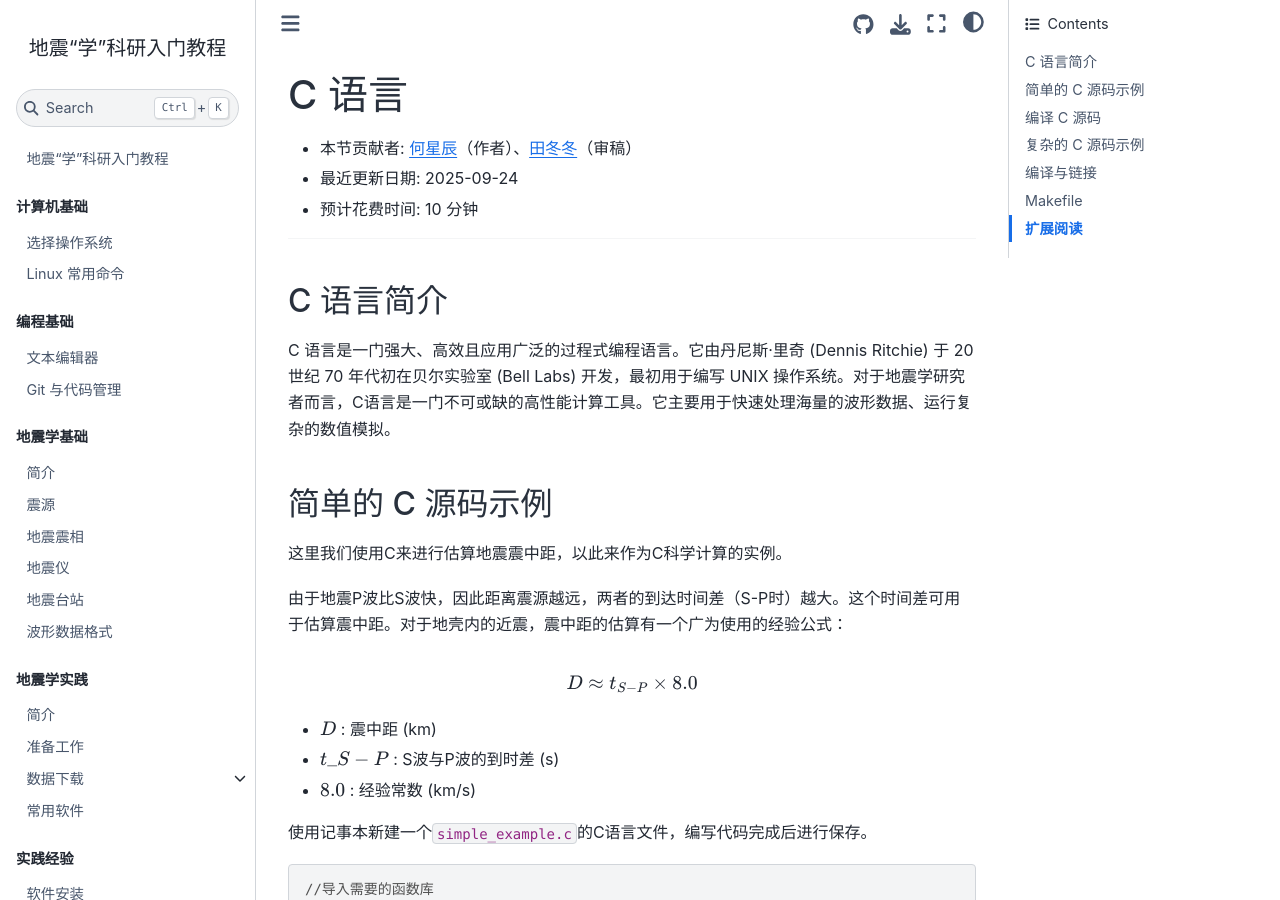
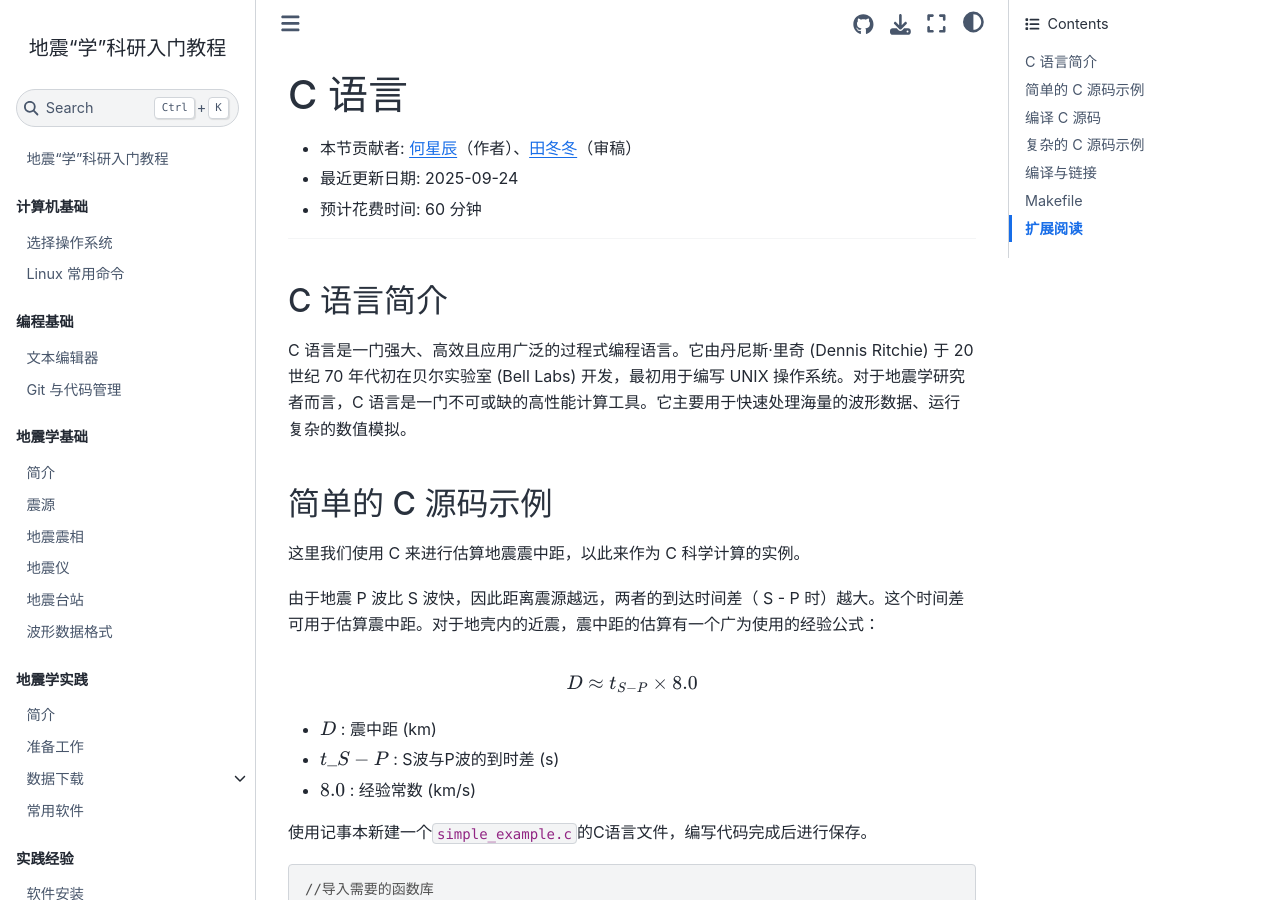
Before and after one commit to seismo-learn/seismology101, a Jupyter Book: the page built from source/programming/c.md, in a window 1280 px wide and 900 px high. Built offline with Jupyter Book 1.0.4 settings and Sphinx 7.4.7 and the Sphinx Book theme 1.1.4, drawn with Linux system fonts in a browser that asks for light colours; pages that are not in the unit, such as notebooks, are missing from menus; some of the changed text lies outside the part shown.

Commit message:
git commit --amend

````diff
--- a/source/programming/c.md
+++ b/source/programming/c.md
@@ -1,33 +1,20 @@
----
-jupytext:
-  text_representation:
-    extension: .md
-    format_name: myst
-    format_version: 0.13
-    jupytext_version: 1.13.0
-kernelspec:
-  display_name: C++17
-  language: c++
-  name: xcpp17
----
-
 # C 语言
 
 - 本节贡献者: [何星辰](https://github.com/Chuan1937)（作者）、[田冬冬](https://me.seisman.info/)（审稿）
 - 最近更新日期: 2025-09-24
-- 预计花费时间: 10 分钟
+- 预计花费时间: 60 分钟
 
 ---
+
 ## C 语言简介
 
-
-C 语言是一门强大、高效且应用广泛的过程式编程语言。它由丹尼斯·里奇 (Dennis Ritchie) 于 20 世纪 70 年代初在贝尔实验室 (Bell Labs) 开发，最初用于编写 UNIX 操作系统。对于地震学研究者而言，C语言是一门不可或缺的高性能计算工具。它主要用于快速处理海量的波形数据、运行复杂的数值模拟。
+C 语言是一门强大、高效且应用广泛的过程式编程语言。它由丹尼斯·里奇 (Dennis Ritchie) 于 20 世纪 70 年代初在贝尔实验室 (Bell Labs) 开发，最初用于编写 UNIX 操作系统。对于地震学研究者而言，C 语言是一门不可或缺的高性能计算工具。它主要用于快速处理海量的波形数据、运行复杂的数值模拟。
 
 ## 简单的 C 源码示例
 
-这里我们使用C来进行估算地震震中距，以此来作为C科学计算的实例。
+这里我们使用 C 来进行估算地震震中距，以此来作为 C 科学计算的实例。
 
-由于地震P波比S波快，因此距离震源越远，两者的到达时间差（S-P时）越大。这个时间差可用于估算震中距。对于地壳内的近震，震中距的估算有一个广为使用的经验公式：
+由于地震 P 波比 S 波快，因此距离震源越远，两者的到达时间差（ S - P 时）越大。这个时间差可用于估算震中距。对于地壳内的近震，震中距的估算有一个广为使用的经验公式：
 
 $$D \approx t_{S-P} \times 8.0$$
 
@@ -36,6 +23,7 @@
   - **$8.0$** : 经验常数 (km/s)
 
 使用记事本新建一个`simple_example.c`的C语言文件，编写代码完成后进行保存。
+
 ```c
 //导入需要的函数库
 #include <stdio.h>
@@ -61,7 +49,9 @@
     return 0;
 }
 ```
+
 ## 编译 C 源码
+
 简单来说，编译就是一个“翻译”过程。编写的 C 代码（.c 文件）是人类可以理解的“高级语言”。但是，计算机的中央处理器（CPU）只能理解由 0 和 1 组成的“机器语言”。编译器 (Compiler) 就是一个翻译程序，它读取 C 源码，将其翻译成 CPU 可以直接执行的机器码文件（在 Windows 上是 .exe 文件，在 Linux/macOS 上通常没有后缀）。
 
 **安装编译器**
@@ -70,12 +60,13 @@
 
 - **Linux (Ubuntu/Debian)**: GCC 通常已预装。如果没有，打开终端运行：
 
-```
+```bash
 sudo apt update && sudo apt install build-essential
 ```
 
 - **macOS**: 需要安装 Xcode 命令行工具。打开“终端” (Terminal) 程序，运行：
-```
+
+```bash
 xcode-select --install
 ```
 
@@ -86,13 +77,15 @@
 
 然后，运行以下命令：
 
-```
+```bash
 gcc simple_example.c -o simple_example
 ```
-`-o`表示编译后的输出文件名，执行完后会生成一个名为`simple_example`的文件。
+
+`-o` 表示编译后的输出文件名，执行完后会生成一个名为`simple_example`的文件。
 
 最后通过以下命令运行它：
-```
+
+```bash
 ./simple_example
 ```
 
@@ -107,7 +100,6 @@
 
 接下来，我们将编写一个相对复杂的程序，用于模拟地震波的射线路径与走时。在程序设计上，将算法模型的定义、具体实现以及主程序调用进行模块化分离，以便更好地管理与集成各个功能。
 
-
 :::{figure} c.png
 :align: center
 :alt: "平面波穿过两个均匀半空间之间的水平界面"
@@ -118,7 +110,6 @@
 :::
 
 在地震学研究中，地球常被理想化为由若干水平均匀的速度层叠加而成，且速度随深度逐渐增大。地震波在这种层状介质中传播时，会在各层界面发生折射，$\theta$不断变大，传播方向逐步趋向水平。随着速度的不断增加，入射角 $\theta$ 会逐渐逼近 $90^\circ$，最终使射线转为近似水平的传播路径。
-
 
 根据**斯涅尔定律**，定义射线参数 $p$：
 
@@ -133,7 +124,7 @@
 T(p) = 2 \sum_i \frac{u_i^2 \Delta z_i}{\sqrt{u_i^2 - p^2}}.
 $$
 
-接下来，我们根据上面所介绍的模型与计算方法来编写计算射线的水平距离$X(P)$与传播时间$T(P)$的程序。
+接下来，我们根据上面所介绍的模型与计算方法来编写计算射线的水平距离 $X(P)$ 与传播时间 $T(P)$ 的程序。
 
 首先，新建一个`travel_time.h`头文件，里面定义了`Layer`, `VelocityModel`等结构体和可供调用的函数。但它本身不包含任何计算逻辑，仅供其他文件调用。
 
@@ -253,6 +244,7 @@
  这里有两种方法，一种是先进行编译，然后才链接。另一种是直接编译与链接同步进行。
 
 - 方法一
+
 ```bash
 # 编译 main.c，生成 main.o
 gcc -Wall -c main.c
@@ -260,23 +252,28 @@
 # 编译 travel_time.c，生成 travel_time.o
 gcc -Wall -c travel_time.c
 ```
+
 执行后，文件夹里会多出 main.o 和 travel_time.o 这两个文件,但还不能独立运行。下面需要将他们链接在一起。
 
 ```bash
 # 将所有 .o 文件链接起来，并指定输出文件名tx_calculator
 gcc main.o travel_time.o -o tx_calculator -lm
 ```
+
 现在就得到了一个名为 tx_calculator 的完整可执行文件，可以通过` ./tx_calculator` 运行。
 
 - 方法二
 
-通常，`gcc` 可以将上述两步合并成一条命令.
+通常，`gcc` 可以将上述两步合并成一条命令。
+
 ```bash
 gcc -Wall main.c travel_time.c -o tx_calculator -lm
 ```
+
 虽然这条命令看起来是一步，但 GCC 在后台仍然是先分别编译每个 .c 文件，然后再将生成的目标文件链接起来。
 
 最后运行结果如下：
+
 ```
 Input ray parameter p = 0.150 s/km
 
@@ -317,14 +313,15 @@
 clean:
 	rm -f *.o tx_calculator
 ```
-上面的makefile看起来非常冗长，这是因为所有文件名和命令都直接固定写在了规则里。对于初学者是很明白的，但是如果项目有增删之类的改动，那么就得手动修改，变得难以维护。所以下面有更高效与通用的一种写法。
+
+上面的 Makefile 看起来非常冗长，这是因为所有文件名和命令都直接固定写在了规则里。对于初学者是很明白的，但是如果项目有增删之类的改动，那么就得手动修改，变得难以维护。所以下面有更高效与通用的一种写法。
 
 ---
+
 这里，我们通常使用变量来组织 Makefile。这会使修改编译器、编译选项等变得非常容易。
 
 
 ```makefile
-
 # 定义编译器
 CC = gcc
 
@@ -341,7 +338,6 @@
 
 # 定义最终的可执行文件名
 TARGET = tx_calculator
-
 
 # $@ 是一个自动变量，代表规则中的“目标”
 # $^ 是一个自动变量，代表规则中的所有“依赖”
@@ -368,16 +364,14 @@
 ```bash
 make
 ```
+
 `make` 会自动读取 `Makefile`，分析文件依赖关系，并执行所有必要的命令来生成最终的 `tx_calculator` 文件。
-
 
 ```bash
 make clean
 ```
 
 这个命令会执行 `clean` 规则下的 `rm` 命令，删除所有生成的目标文件和可执行文件，只让项目保留源代码文件
-
-
 
 ## 扩展阅读
 
````
Also changed, not shown: other parts of source/programming/c.md (+3 -4 lines).
